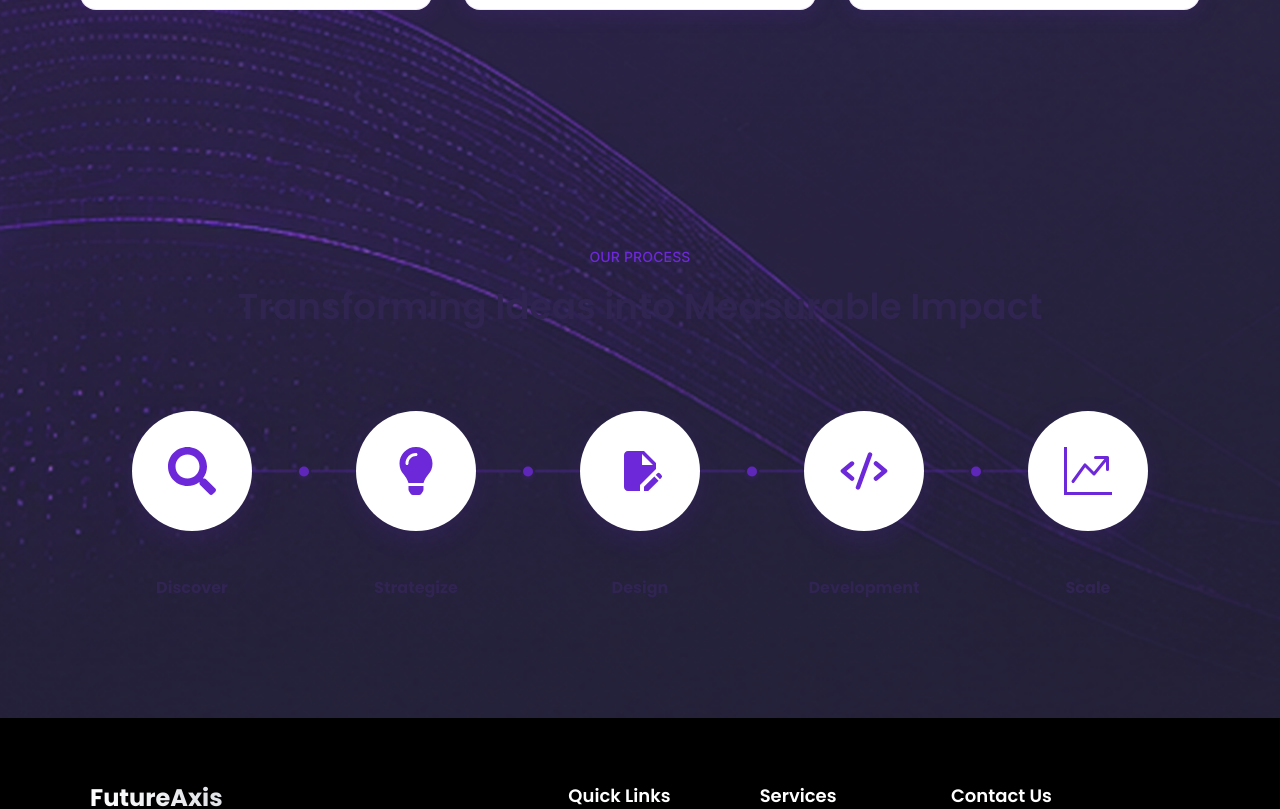
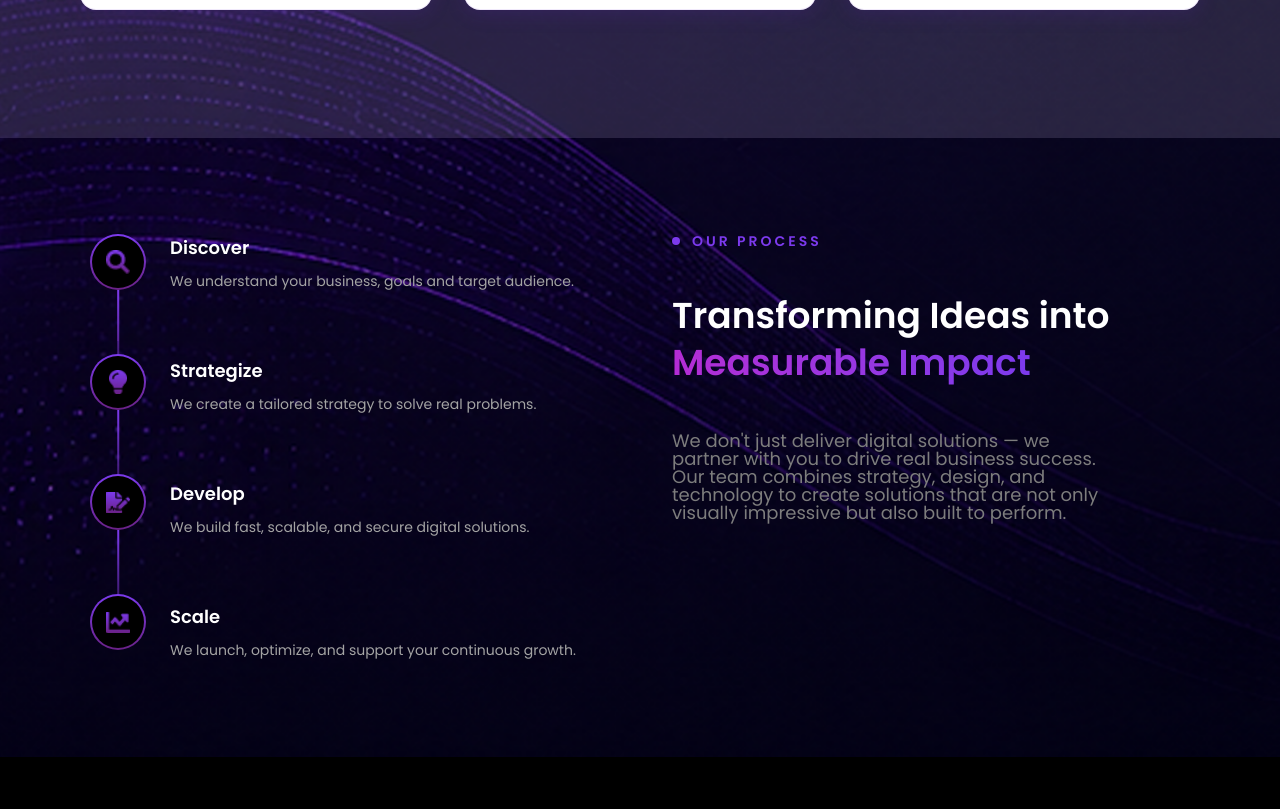
Before and after one commit to FutureAxis/futureaxis-official-web, a Next.js app: page / in a window 1280 px wide. Shown: the part 2240-3049 px from the top of the page. Built offline with nearby package versions, Linux system fonts and the light colour scheme.

Commit message:
refactor: update OurProcess component to improve structure and add icons

```diff
--- a/components/sections/Home/OurProcess.tsx
+++ b/components/sections/Home/OurProcess.tsx
@@ -1,241 +1,155 @@
 "use client";
 
-import { useEffect, useRef, useState } from "react";
-import {BsGraphUpArrow} from "react-icons/bs";
-import {FaLightbulb, FaSearch} from "react-icons/fa";
-import {MdEditDocument} from "react-icons/md";
-import {PiCodeBold} from "react-icons/pi";
+import React, { useEffect, useRef, useState } from "react";
+import Image from "next/image";
+import icon1 from "@/public/images/icons/Vector-5.png";
+import icon2 from "@/public/images/icons/Vector-1.png";
+import icon3 from "@/public/images/icons/Vector-6.png";
+import icon4 from "@/public/images/icons/Vector-4.png";
 
-const steps = [
+export default function AboutSection() {
+    const [isVisible, setIsVisible] = useState(false);
+    const sectionRef = useRef<HTMLElement>(null);
+
+    const features = [
         {
-        icon: FaSearch ,
-        label: "Discover",
-        description: "Research & understand your goals",
+            icon: icon1,
+            title: "Discover",
+            description:
+                "We understand your business, goals and target audience."
         },
         {
-        icon: FaLightbulb ,
-        label: "Strategize",
-        description: "Plan the best path forward",
+            icon: icon2,
+            title: "Strategize",
+            description:
+                "We create a tailored strategy to solve real problems."
         },
         {
-        icon: MdEditDocument ,
-        label: "Design",
-        description: "Craft beautiful, intuitive interfaces",
+            icon: icon3,
+            title: "Develop",
+            description:
+                "We build fast, scalable, and secure digital solutions."
         },
         {
-        icon: PiCodeBold ,
-        label: "Development",
-        description: "Build with clean, scalable code",
-    },
-    {
-        icon: BsGraphUpArrow ,
-        label: "Scale",
-        description: "Grow and optimise over time",
-    },
+            icon: icon4,
+            title: "Scale",
+            description:
+                "We launch, optimize, and support your continuous growth."
+        }
     ];
-
-export default function OurProcess() {
-    const sectionRef = useRef<HTMLDivElement>(null);
-    const [visible, setVisible] = useState(false);
 
     useEffect(() => {
         const observer = new IntersectionObserver(
-            ([entry]) => { if (entry.isIntersecting) setVisible(true); },
-            { threshold: 0.3 }
+            ([entry]) => {
+                if (entry.isIntersecting) {
+                    setIsVisible(true);
+                    observer.disconnect();
+                }
+            },
+            { threshold: 0.1 }
         );
-        if (sectionRef.current) observer.observe(sectionRef.current);
+
+        if (sectionRef.current) {
+            observer.observe(sectionRef.current);
+        }
+
         return () => observer.disconnect();
     }, []);
 
     return (
-        <section
-            ref={sectionRef}
-            className="w-full py-20 lg:py-28 bg-[#D9CFFF26]"
+        <section ref={sectionRef} className="w-full py-16 lg:py-24">
+            <div className="px-[90px]">
+                <div className="grid grid-cols-1 lg:grid-cols-2 gap-12 lg:gap-16">
+
+                    {/* RIGHT SIDE - Icon + Text Layout without last divider */}
+                    <div
+                        className={`flex w-full transition-all duration-1000 delay-300 transform ${
+                            isVisible
+                                ? "opacity-100 translate-x-0"
+                                : "opacity-0 translate-x-12"
+                        }`}
                     >
-            <div className="mx-auto 2xl:max-w-[1420px] px-6 sm:px-10 lg:px-20">
+                        {/* ICON COLUMN */}
+                        <div className="relative w-14 flex flex-col items-center">
+                            {/* Vertical Gradient Line - doesn't extend to last icon */}
+                            <div
+                                className="absolute top-0 w-[2px] bg-gradient-to-b from-[#7C3AED] to-[#6A2187] opacity-40"
+                                style={{
+                                    height: `calc(100% - ${features.length - 1} * (100% / ${features.length}) )`,
+                                    bottom: "auto"
+                                }}
+                            />
 
-                {/* ── Header ── */}
-                <div className="flex flex-col items-center text-center mb-16 lg:mb-20">
-                    <span
-                        className="text-sm font-medium text-[var(--primary)] mb-5 uppercase leading-[100%] tracking-[0.01em]"
-                        style={{ fontFamily: "var(--font-body)" }}
+                            {features.map((feature, index) => (
+                                <div
+                                    key={feature.title}
+                                    className={`relative z-10 ${
+                                        index !== features.length - 1 ? "mb-16" : ""
+                                    }`}
                                 >
-                        Our Process
-                    </span>
-                    <h2
-                        className="font-heading text-3xl font-semibold text-[var(--heading)] md:text-4xl lg:text-[36px] leading-[130%] tracking-0"
-                        style={{ color: "var(--heading)" }}
-                    >
-                        Transforming Ideas into
-                        Measurable Impact
-                    </h2>
+                                    {/* Gradient Circle Icon */}
+                                    <div className="w-14 h-14 rounded-full p-[2px] bg-gradient-to-b from-[#7C3AED] to-[#6A2187]">
+                                        <div className="w-full h-full rounded-full bg-black flex items-center justify-center">
+                                            <Image
+                                                src={feature.icon}
+                                                alt={feature.title}
+                                                width={24}
+                                                height={24}
+                                                className="w-6 h-6 object-contain"
+                                            />
+                                        </div>
                                     </div>
 
-                {/* ── Steps — desktop horizontal ── */}
-                <div className="hidden lg:flex items-start justify-between relative">
-
-                    {steps.map((step, i) => {
-                        const Icon = step.icon;
-                        const isLast = i === steps.length - 1;
-                        const delay = `${i * 120}ms`;
-
-                        return (
-                            <div key={step.label} className="flex items-start flex-1 relative">
-
-                                {/* Step content */}
-                                <div
-                                    className="flex flex-col items-center text-center flex-1"
-                                    style={{
-                                        opacity: visible ? 1 : 0,
-                                        transform: visible ? "translateY(0)" : "translateY(24px)",
-                                        transition: `opacity 0.55s ease ${delay}, transform 0.55s ease ${delay}`,
-                                    }}
-                                >
-                                    {/* Icon circle - no border, only bottom shadow */}
-                                    <div
-                                        className="relative flex items-center justify-center rounded-full mb-[45px] transition-all duration-300 hover:shadow-xl hover:-translate-y-1"
-                                        style={{
-                                            width: "120px",
-                                            height: "120px",
-                                            background: "white",
-                                            boxShadow: visible ? "0 8px 24px rgba(109,40,217,0.15)" : "none",
-                                            transition: `box-shadow 0.4s ease ${delay}`,
-                                        }}
-                                    >
-                                        <Icon size={48} color="var(--primary)" />
+                                    {/* Divider line below icon (except last one) - Increased height */}
+                                    {index < features.length - 1 && (
+                                        <div className="absolute left-1/2 -translate-x-1/2 top-14 w-[1.5px] h-24 bg-gradient-to-b from-[#7C3AED] to-[#6A2187]/30" />
+                                    )}
+                                </div>
+                            ))}
                         </div>
 
-                                    {/* Label */}
-                                    <p
-                                        className="text-base font-bold mb-1.5"
-                                        style={{ color: "var(--heading)", fontFamily: "var(--font-heading)" }}
+                        {/* TEXT COLUMN */}
+                        <div className="flex-1 ml-6 space-y-16">
+                            {features.map((feature, index) => (
+                                <div key={feature.title}>
+                                    <h3 className="text-white text-lg font-semibold mb-2">
+                                        {feature.title}
+                                    </h3>
+                                    <p className="text-[#A4A4A4] text-sm leading-relaxed">
+                                        {feature.description}
+                                    </p>
+                                </div>
+                            ))}
+                        </div>
+                    </div>
+
+                    {/* LEFT SIDE - Content */}
+                    <div
+                        className={`space-y-6 transition-all duration-1000 transform ${
+                            isVisible
+                                ? "opacity-100 translate-x-0"
+                                : "opacity-0 -translate-x-12"
+                        }`}
                     >
-                                        {step.label}
+                        <div className="flex items-center gap-3 mb-[45px]">
+                            <div className="w-2 h-2 rounded-full bg-[#7C3AED]"/>
+                            <p className="text-[#7C3AED] uppercase tracking-[3px] leading-[100%] text-sm font-semibold">
+                                OUR PROCESS
                             </p>
                         </div>
 
-                                {/* Connecting line + dot — centered between circles */}
-                                {!isLast && (
-                                    <div
-                                        className="absolute"
-                                        style={{
-                                            top: "60px", /* Half of 120px circle height */
-                                            left: "calc(50% + 60px)",
-                                            right: "calc(-50% + 60px)",
-                                            height: "3px",
-                                            display: "flex",
-                                            alignItems: "center",
-                                            transform: "translateY(-50%)",
-                                        }}
-                                    >
-                                        {/* Line left half */}
-                                        <div
-                                            style={{
-                                                flex: 1,
-                                                height: "3px",
-                                                background: "rgba(109,40,217,0.25)",
-                                                transformOrigin: "left",
-                                                transform: visible ? "scaleX(1)" : "scaleX(0)",
-                                                transition: `transform 0.5s ease ${delay}`,
-                                                borderRadius: "2px",
-                                            }}
-                                        />
-                                        {/* Center dot */}
-                                        <div
-                                            style={{
-                                                width: "10px",
-                                                height: "10px",
-                                                borderRadius: "50%",
-                                                background: "var(--primary)",
-                                                flexShrink: 0,
-                                                margin: "0 2px",
-                                                opacity: visible ? 0.8 : 0,
-                                                transform: visible ? "scale(1)" : "scale(0)",
-                                                transition: `opacity 0.4s ease ${delay}, transform 0.4s ease ${delay}`,
-                                                boxShadow: "0 2px 6px rgba(109,40,217,0.3)",
-                                            }}
-                                        />
-                                        {/* Line right half */}
-                                        <div
-                                            style={{
-                                                flex: 1,
-                                                height: "3px",
-                                                background: "rgba(109,40,217,0.25)",
-                                                transformOrigin: "right",
-                                                transform: visible ? "scaleX(1)" : "scaleX(0)",
-                                                transition: `transform 0.5s ease ${delay}`,
-                                                borderRadius: "2px",
-                                            }}
-                                        />
-                                    </div>
-                                )}
-                            </div>
-                        );
-                    })}
-                </div>
+                        <h2 className="text-4xl md:text-[36px] font-semibold leading-[130%] tracking-0 mb-[45px]">
+                            <span className="text-white">Transforming Ideas into <br/> </span>
+                            <span
+                                className="bg-gradient-to-r from-[#B42CD5] to-[#7C3AED] bg-clip-text text-transparent">Measurable Impact</span>
+                        </h2>
 
-                {/* ── Steps — mobile vertical ── */}
-                <div className="flex lg:hidden flex-col gap-6">
-                    {steps.map((step, i) => {
-                        const Icon = step.icon;
-                        const isLast = i === steps.length - 1;
-                        const delay = `${i * 100}ms`;
-
-                        return (
-                            <div key={step.label} className="flex gap-4 items-start">
-                                {/* Left: icon + vertical line */}
-                                <div className="flex flex-col items-center flex-shrink-0">
-                                    <div
-                                        className="flex items-center justify-center rounded-full"
-                                        style={{
-                                            width: "64px",
-                                            height: "64px",
-                                            background: "white",
-                                            boxShadow: "0 8px 20px rgba(109,40,217,0.12)",
-                                            opacity: visible ? 1 : 0,
-                                            transform: visible ? "scale(1)" : "scale(0.8)",
-                                            transition: `all 0.45s ease ${delay}`,
-                                        }}
-                                    >
-                                        <Icon size={28} color="var(--primary)" />
-                                    </div>
-                                    {!isLast && (
-                                        <div
-                                            style={{
-                                                width: "2px",
-                                                height: "32px",
-                                                marginTop: "8px",
-                                                background: "linear-gradient(to bottom, rgba(109,40,217,0.3), rgba(109,40,217,0.05))",
-                                            }}
-                                        />
-                                    )}
-                                </div>
-
-                                {/* Right: text */}
-                                <div
-                                    className="pt-2"
-                                    style={{
-                                        opacity: visible ? 1 : 0,
-                                        transform: visible ? "translateX(0)" : "translateX(16px)",
-                                        transition: `all 0.5s ease ${delay}`,
-                                    }}
-                                >
-                                    <p
-                                        className="text-base font-bold"
-                                        style={{ color: "var(--heading)", fontFamily: "var(--font-heading)" }}
-                                    >
-                                        {step.label}
-                                    </p>
-                                    <p
-                                        className="text-sm text-[var(--paragraph)] mt-1"
-                                        style={{ fontFamily: "var(--font-body)" }}
-                                    >
-                                        {step.description}
+                        <p className="text-[#7D7D7D] text-[18px] leading-[100%] tracking-0 max-w-md font-normal">
+                            We don't just deliver digital solutions — we partner with you to drive real business
+                            success. Our team combines strategy, design, and technology to create solutions that are not
+                            only visually impressive but also built to perform.
                         </p>
                     </div>
-                            </div>
-                        );
-                    })}
                 </div>
             </div>
         </section>
```
Also changed, not shown: public/images/icons/Vector-5.png (added), public/images/icons/Vector-6.png (added). Lines whose indentation alone changed are shown as unchanged.
